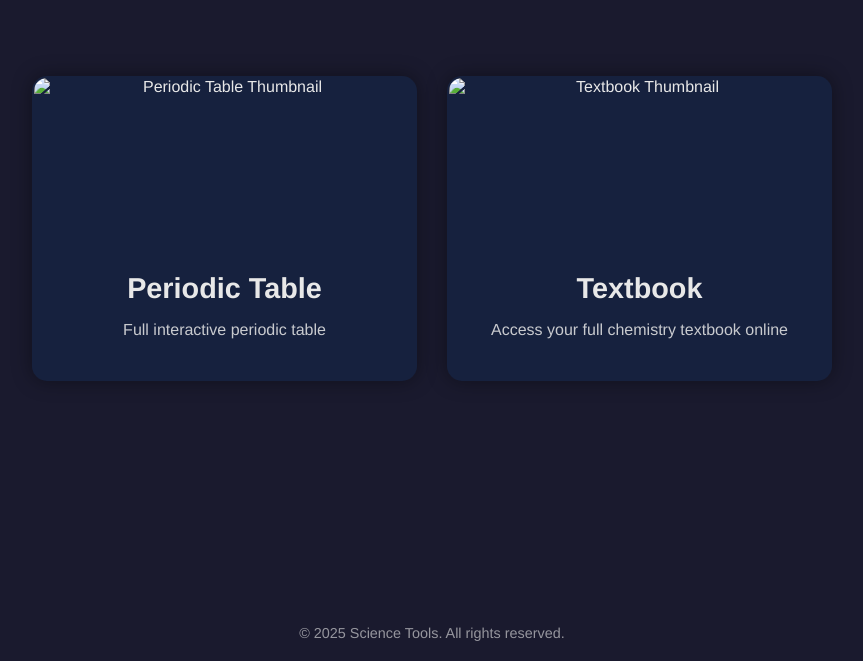
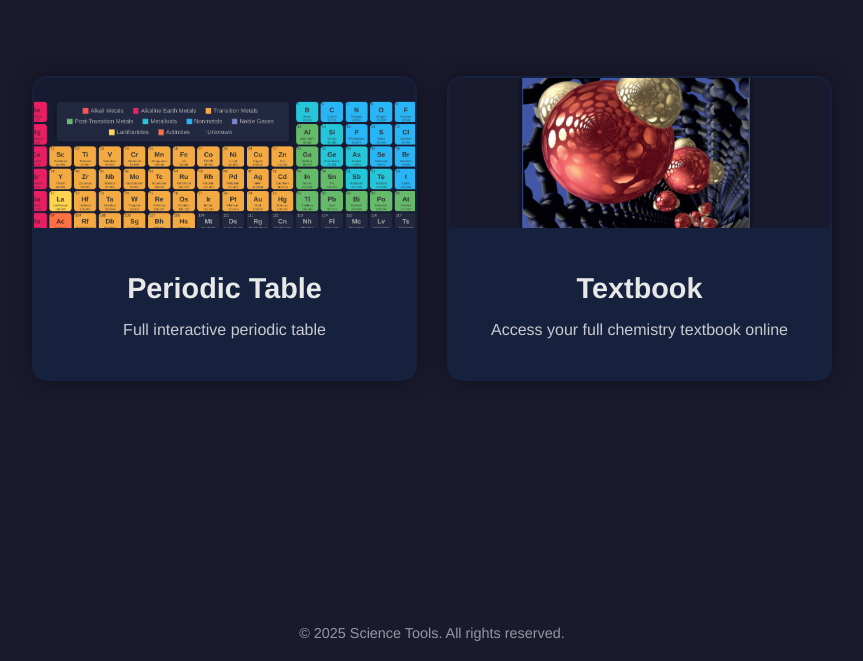
Before and after one commit to Google3616/chemistry, a plain HTML site: page index.html in a window 1280 px wide. Shown: the part 139-800 px from the top of the page, without its empty margins (208-1071 px from the left). Drawn offline with Linux system fonts and the light colour scheme.

Commit message:
Fixed photos

```diff
--- a/index.html
+++ b/index.html
@@ -108,14 +108,14 @@
 
 <main class="nav-cards">
   <a href="/chemistry/periodic-table" class="card">
-    <img src="images/periodic-table-thumbnail.png" alt="Periodic Table Thumbnail">
+    <img src="photos/periodic-table-thumbnail.png" alt="Periodic Table Thumbnail">
     <div class="card-content">
       <h2>Periodic Table</h2>
       <p>Full interactive periodic table</p>
     </div>
   </a>
   <a href="/chemistry/textbook" class="card">
-    <img src="images/textbook-thumbnail.png" alt="Textbook Thumbnail">
+    <img src="photos/textbook-thumbnail.png" alt="Textbook Thumbnail">
     <div class="card-content">
       <h2>Textbook</h2>
       <p>Access your full chemistry textbook online</p>
```
